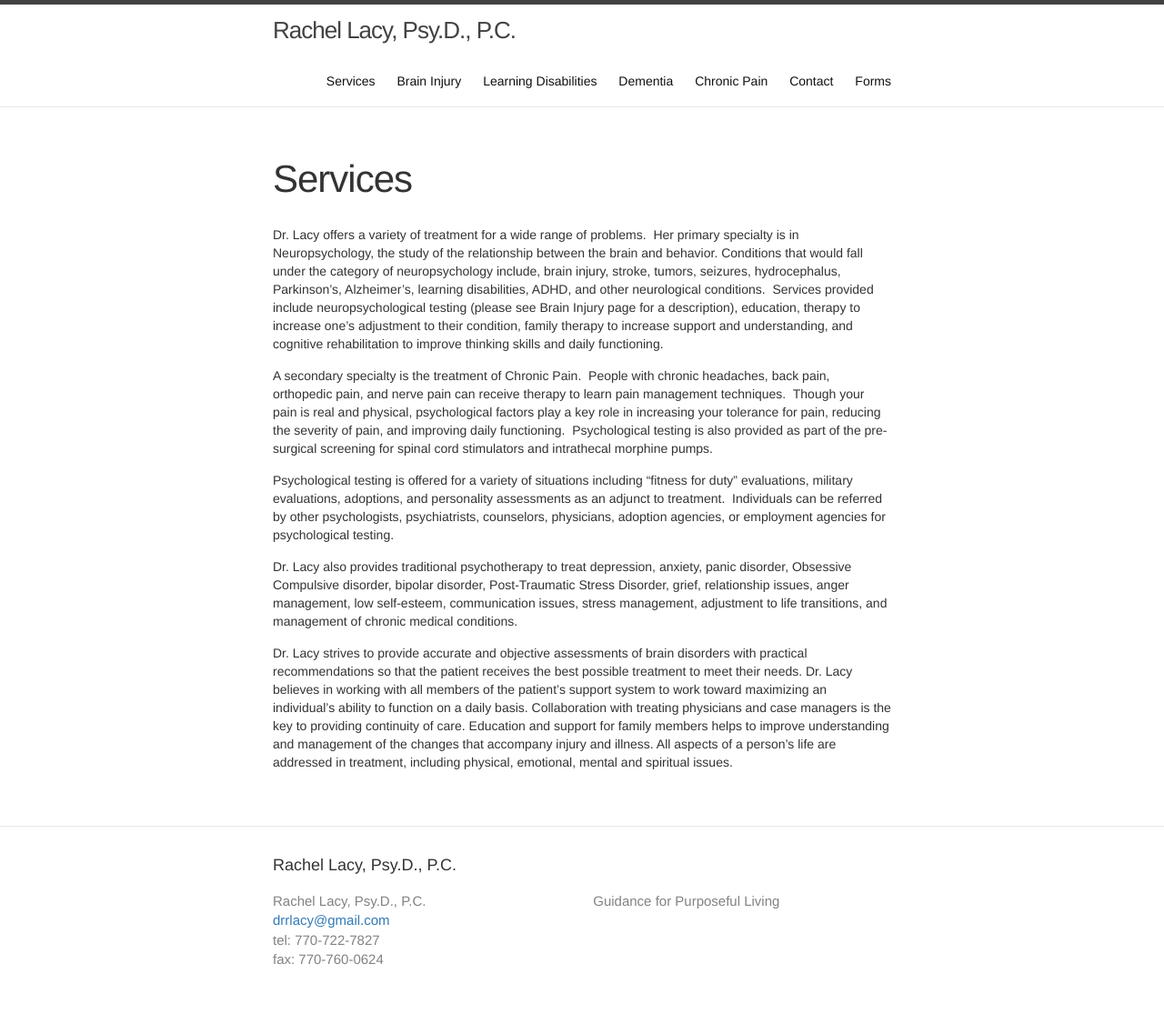
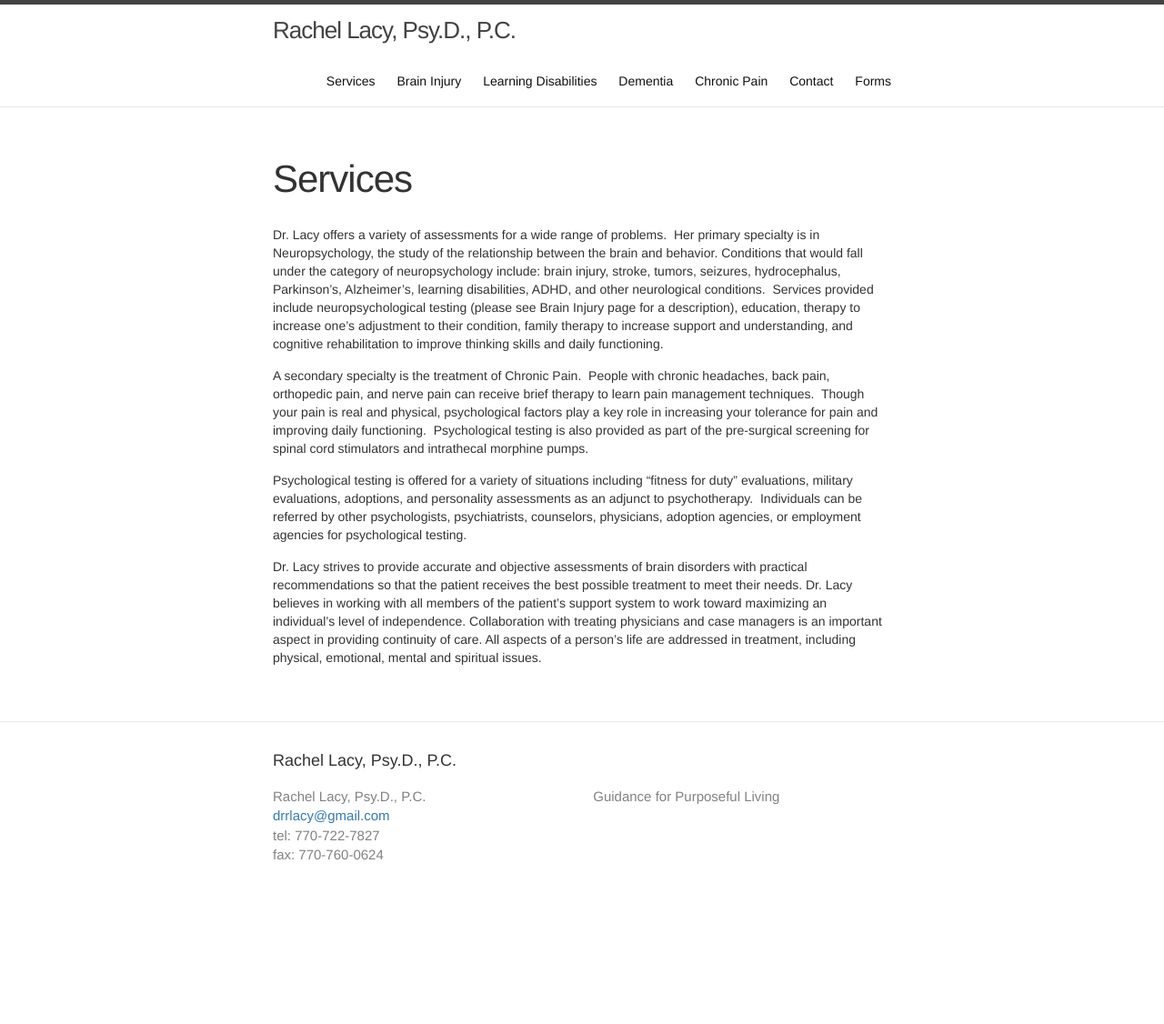
Before and after one commit to halcyon/renewedbrain.com, a Jekyll site: the page built from services.md, in a window 1280 px wide. Shown: the whole page at 91% size. Built offline with Jekyll 4.4.1, drawn with Linux system fonts in a browser that asks for light colours; after the commit the page ends 1011 px from its top, so only the background shows below that.

Commit message:
Update services.md
update substance

```diff
--- a/services.md
+++ b/services.md
@@ -5,10 +5,10 @@ permalink: /services/
 weight: 1
 ---
 
-Dr. Lacy offers a variety of treatment for a wide range of problems.
+Dr. Lacy offers a variety of assessments for a wide range of problems.
 Her primary specialty is in Neuropsychology, the study of the
 relationship between the brain and behavior. Conditions that would
-fall under the category of neuropsychology include, brain injury,
+fall under the category of neuropsychology include: brain injury,
 stroke, tumors, seizures, hydrocephalus, Parkinson’s, Alzheimer’s,
 learning disabilities, ADHD, and other neurological conditions.
 Services provided include neuropsychological testing (please see Brain
@@ -19,35 +19,25 @@ and daily functioning.
 
 A secondary specialty is the treatment of Chronic Pain.  People with
 chronic headaches, back pain, orthopedic pain, and nerve pain can
-receive therapy to learn pain management techniques.  Though your pain
+receive brief therapy to learn pain management techniques.  Though your pain
 is real and physical, psychological factors play a key role in
-increasing your tolerance for pain, reducing the severity of pain, and
-improving daily functioning.  Psychological testing is also provided
-as part of the pre-surgical screening for spinal cord stimulators and
-intrathecal morphine pumps.
+increasing your tolerance for pain and improving daily functioning.
+Psychological testing is also provided as part of the pre-surgical screening
+for spinal cord stimulators and intrathecal morphine pumps.
 
 Psychological testing is offered for a variety of situations including
 "fitness for duty" evaluations, military evaluations, adoptions, and
-personality assessments as an adjunct to treatment.  Individuals can
+personality assessments as an adjunct to psychotherapy.  Individuals can
 be referred by other psychologists, psychiatrists, counselors,
 physicians, adoption agencies, or employment agencies for
 psychological testing.
-
-Dr. Lacy also provides traditional psychotherapy to treat depression,
-anxiety, panic disorder, Obsessive Compulsive disorder, bipolar
-disorder, Post-Traumatic Stress Disorder, grief, relationship issues,
-anger management, low self-esteem, communication issues, stress
-management, adjustment to life transitions, and management of chronic
-medical conditions.
 
 Dr. Lacy strives to provide accurate and objective assessments of
 brain disorders with practical recommendations so that the patient
 receives the best possible treatment to meet their needs. Dr. Lacy
 believes in working with all members of the patient's support system
-to work toward maximizing an individual's ability to function on a
-daily basis. Collaboration with treating physicians and case managers
-is the key to providing continuity of care. Education and support for
-family members helps to improve understanding and management of the
-changes that accompany injury and illness. All aspects of a person's
-life are addressed in treatment, including physical, emotional, mental
+to work toward maximizing an individual's level of independence.
+Collaboration with treating physicians and case managers
+is an important aspect in providing continuity of care. All aspects of
+a person's life are addressed in treatment, including physical, emotional, mental
 and spiritual issues.
```
